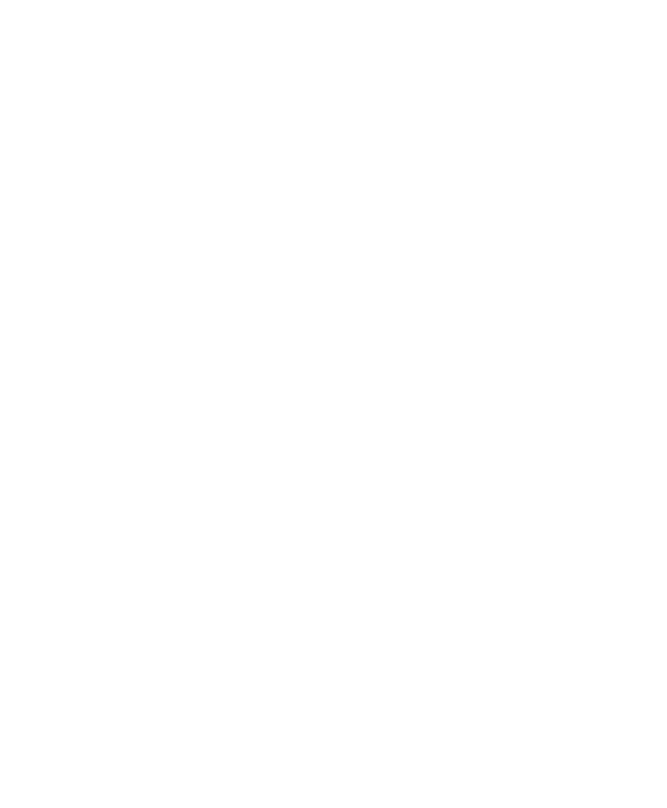
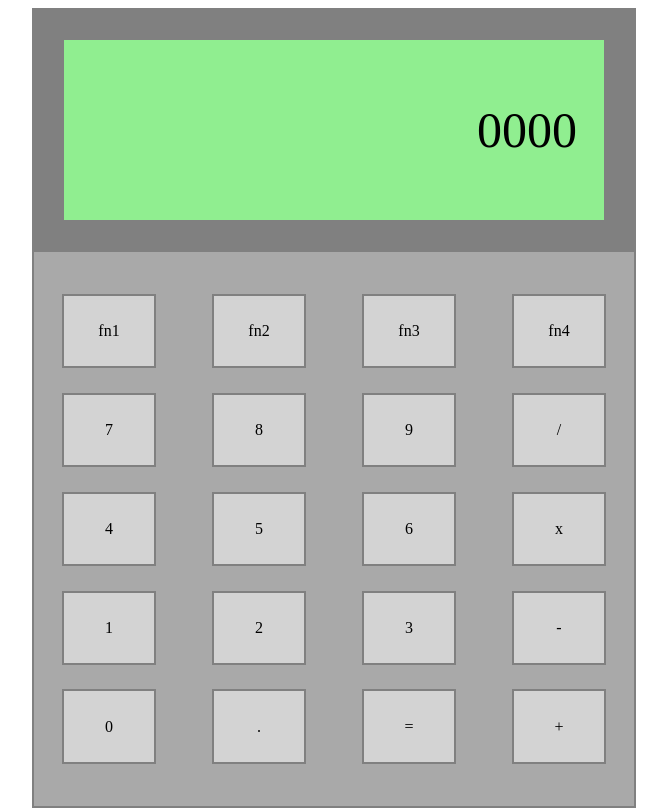
Before and after one commit to Im-Humor/top-calculator, a plain HTML site: page index.html in a window 1280 px wide. Shown: the whole page, without its empty margins (306-973 px from the left). Drawn offline with Linux system fonts and the light colour scheme.

Commit message:
add css design elements and create basic calculator layout with dummy buttons

```diff
--- a/index.html
+++ b/index.html
@@ -8,40 +8,38 @@
     <body>
         <div class="calc-body">
             <div class="display-container">
-                <div class="display-frame">
-
-                </div>
+                <div id="display-frame"><p>0000</p></div>
             </div>
             <div class="key-container">
-                <div class="function-row">
-                    <div id="fn1"></div>
-                    <div id="fn2"></div>
-                    <div id="fn3"></div>
-                    <div id="fn4"></div>
+                <div class="row" id="function-row">
+                    <div class="key" id="fn1"><p>fn1</p></div>
+                    <div class="key" id="fn2"><p>fn2</p></div>
+                    <div class="key" id="fn3"><p>fn3</p></div>
+                    <div class="key" id="fn4"><p>fn4</p></div>
                 </div>
-                <div class="row1">
-                    <div id="key7"></div>
-                    <div id="key8"></div>
-                    <div id="key9"></div>
-                    <div id="divkey"></div>
+                <div class="row">
+                    <div class="key" id="key7"><p>7</p></div>
+                    <div class="key" id="key8"><p>8</p></div>
+                    <div class="key" id="key9"><p>9</p></div>
+                    <div class="key" id="divkey"><p>/</p></div>
                 </div>
-                <div class="row2">
-                    <div id="key4"></div>
-                    <div id="key5"></div>
-                    <div id="key6"></div>
-                    <div id="multikey"></div>
+                <div class="row">
+                    <div class="key" id="key4"><p>4</p></div>
+                    <div class="key" id="key5"><p>5</p></div>
+                    <div class="key" id="key6"><p>6</p></div>
+                    <div class="key" id="multikey"><p>x</p></div>
                 </div>
-                <div class="row3">
-                    <div id="key1"></div>
-                    <div id="key2"></div>
-                    <div id="key3"></div>
-                    <div id="subkey"></div>
+                <div class="row">
+                    <div class="key" id="key1"><p>1</p></div>
+                    <div class="key" id="key2"><p>2</p></div>
+                    <div class="key" id="key3"><p>3</p></div>
+                    <div class="key" id="subkey"><p>-</p></div>
                 </div>
-                <div class="row4">
-                    <div id="key0"></div>
-                    <div id="decikey"></div>
-                    <div id="equalkey"></div>
-                    <div id="addkey"></div>
+                <div class="row">
+                    <div class="key" id="key0"><p>0</p></div>
+                    <div class="key" id="decikey"><p>.</p></div>
+                    <div class="key" id="equalkey"><p>=</p></div>
+                    <div class="key" id="addkey"><p>+</p></div>
                 </div>
             </div>
         </div>
--- a/style.css
+++ b/style.css
@@ -0,0 +1,64 @@
+html {
+    height: 100%;
+}
+
+body {
+    display: flex;
+    flex-direction: column;
+    justify-content: center;
+    align-items: center;
+    height: 100%;
+}
+
+.calc-body {
+    display: flex;
+    flex-direction: column;
+    margin: auto;
+    width: 600px;
+    height: 800px;
+    border: 2px solid grey;
+    background-color: darkgrey;
+}
+
+.display-container {
+    background-color: grey;
+    padding: 5% 5%;
+}
+
+#display-frame {
+    background-color: lightgreen;
+    padding: 2% 5%;
+    text-align: right;
+    font-size: 50px;
+}
+
+.key-container {
+    display: flex;
+    flex-direction: column;
+    border-top: 2px solid grey;
+    height: 100%;
+    justify-content: space-around;
+    padding: 5% 0;
+}
+
+.row {
+    display: flex;
+    justify-content: space-around;
+    padding: 2% 0;
+    height: 15%;
+}
+
+.key {
+    background-color: lightgrey;
+    border: 2px solid grey;
+    width: 15%;
+    text-align: center;
+    display: flex;
+    align-items: center;
+    justify-content: center;
+}
+
+.key p {
+    display: flex;
+    align-items: center;
+}
```
